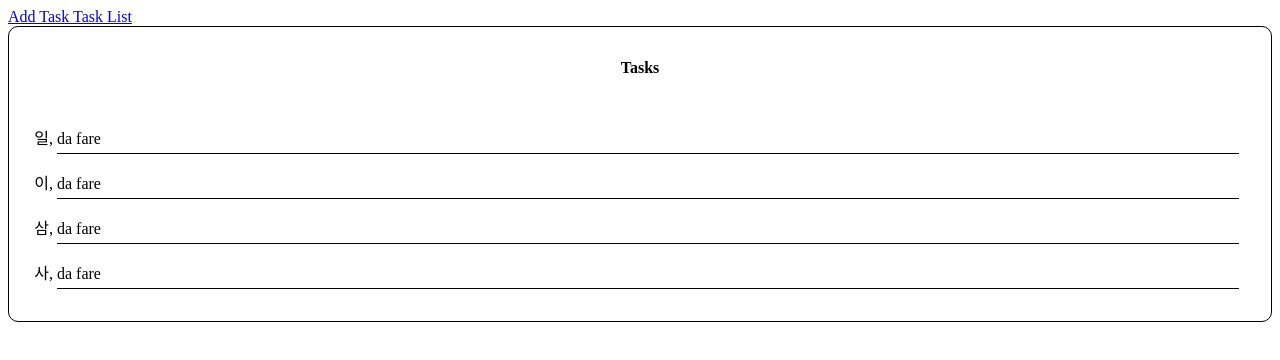
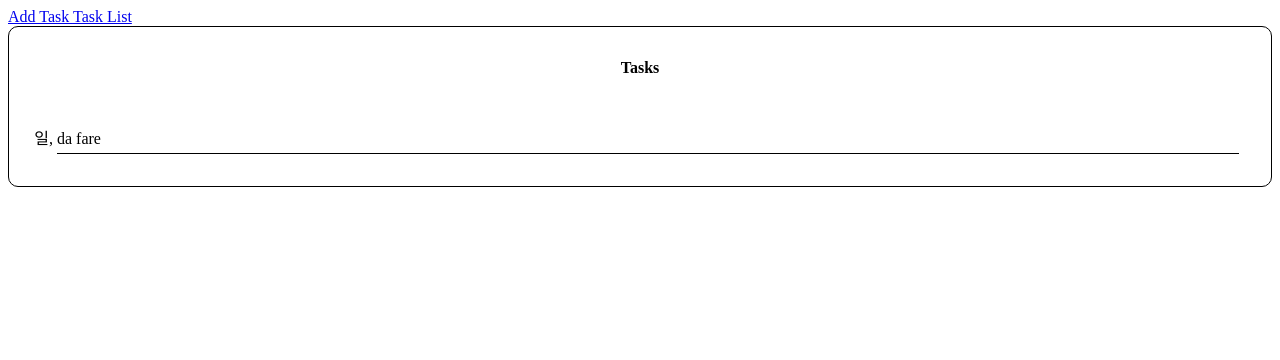
Before and after one commit to Arela-Cristina/ex-react-task-manager, a React (Vite) app: page /taskList in a window 1280 px wide. Shown: the top 360 px of the page. Built offline with nearby package versions, Linux system fonts and the light colour scheme; no server answers.

Commit message:
chore: delete some debug divs

```diff
--- a/src/pages/TaskList.jsx
+++ b/src/pages/TaskList.jsx
@@ -1,4 +1,6 @@
 import style from './TaskList.module.css'
+
+
 
 export default function TaskList() {
 
@@ -8,9 +10,6 @@ export default function TaskList() {
             <div className={style.titleTaskList}>Tasks</div>
             <ul>
                 <li>da fare</li>
-                <li>da fare</li>
-                <li>da fare</li>
-                <li>da fare</li>
             </ul>
         </section>
 
```
